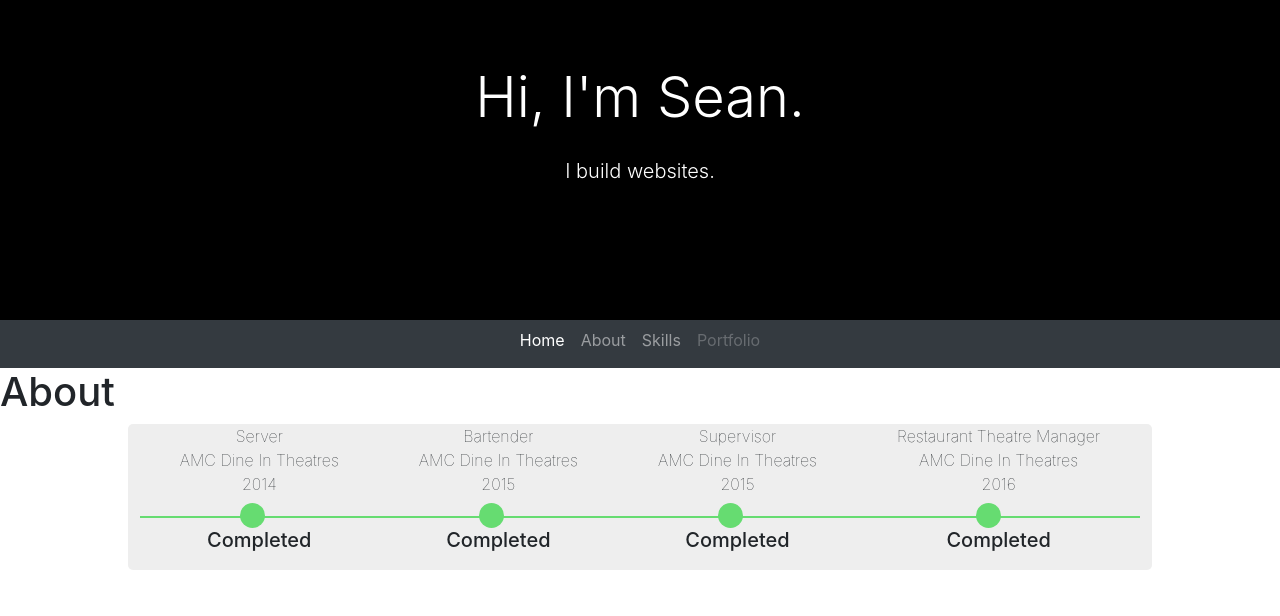
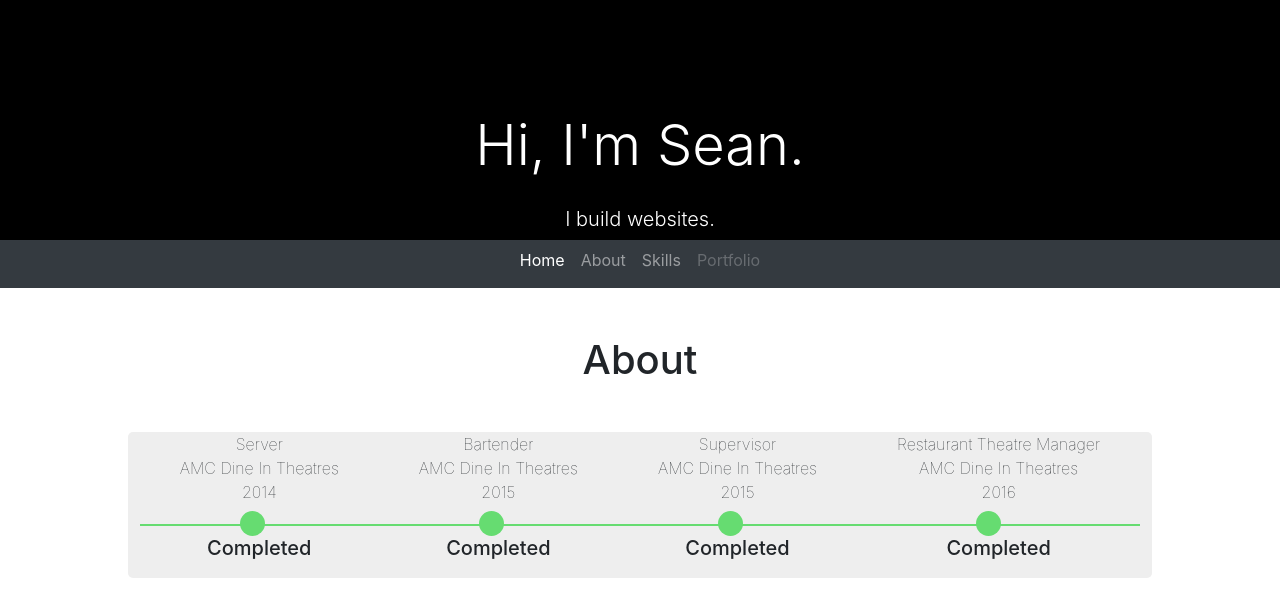
Before and after one commit to Mr-Eeus/seanmanners.dev, a plain HTML site: page seanmanners.dev/index.html in a window 1280 px wide. Drawn offline with nearby package versions, Linux system fonts and the light colour scheme.

Commit message:
7.22 Final Commit, Section 1 - About

```diff
--- a/seanmanners.dev/CSS/styles.css
+++ b/seanmanners.dev/CSS/styles.css
@@ -1,5 +1,5 @@
 .jumbo-cus {
-   height: 40vh;
+   max-height: 30vh;
    background: black;
    color:white;
    margin-bottom: 0;
--- a/seanmanners.dev/index.html
+++ b/seanmanners.dev/index.html
@@ -16,7 +16,7 @@
 
 <body>
     <div class="jumbotron d-flex flex-column align-items-center jumbo-cus">
-        <h1 class="display-4">Hi, I'm Sean.</h1>
+        <h1 class="display-4 mt-5">Hi, I'm Sean.</h1>
         <hr class="my-2">
         <p class="lead">I build websites.</p>
     </div>
@@ -43,7 +43,7 @@
         </div>
     </nav>
     <div>
-        <h1 id="about-cus about">About</h1>
+        <h1 id="about-cus about" class="d-flex flex-row justify-content-center my-5">About</h1>
         <div class="tl-cus">
             <ul class="timeline" id="timeline">
                 <li class="li complete">
```
